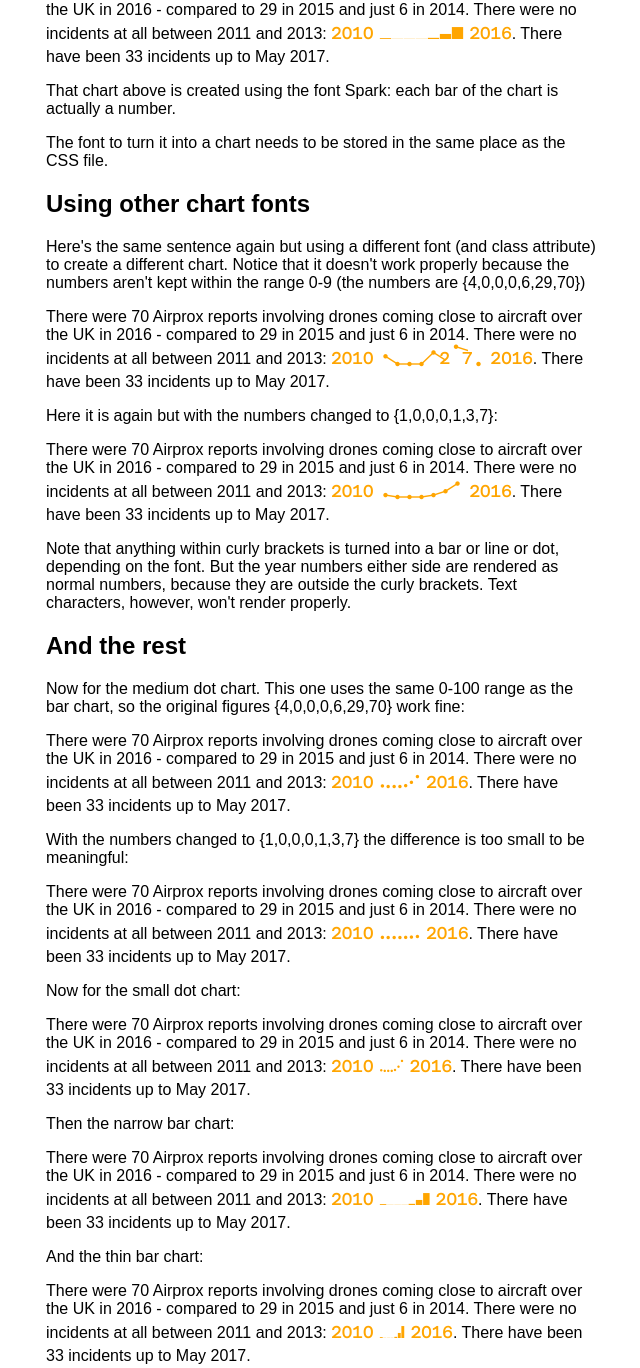
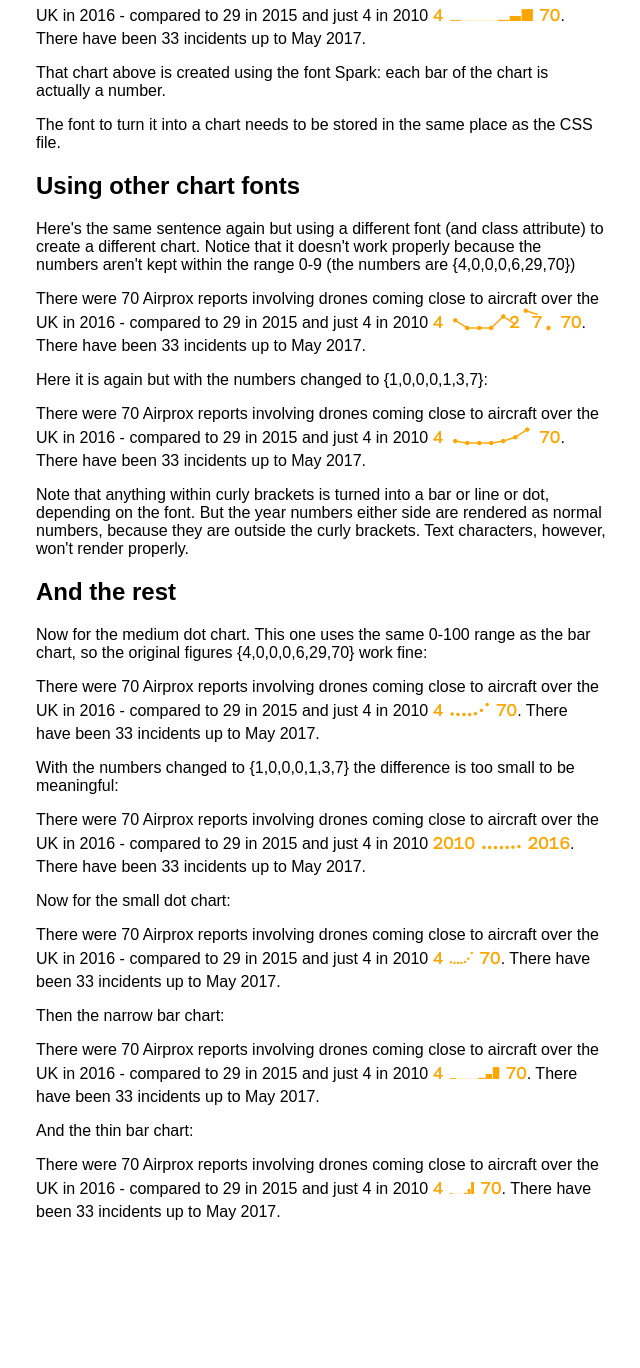
Before and after one commit to paulbradshaw/using-spark, a plain HTML site: page docs/index.html in a window 1280 px wide. Shown: the part 134-1502 px from the top of the page, without its empty margins (319-959 px from the left). After the commit the page ends 1371 px from the top, so only its background shows below. Drawn offline with Linux system fonts and the light colour scheme.

Commit message:
change width

```diff
--- a/docs/css/style.css
+++ b/docs/css/style.css
@@ -103,7 +103,7 @@ body {
 /* Desktop Styles */
 @media only screen and (min-width: 961px) {
   .page {
-    width: 550px;
+    width: 570px;
     margin: 0 auto;
   }
 }
--- a/docs/index.html
+++ b/docs/index.html
@@ -14,26 +14,26 @@
 <body>
   <div class="page">
   <h1>Examples of using the Spark font for creating charts in text</h1>
-  <p>There were 70 Airprox reports involving drones coming close to aircraft over the UK in 2016 - compared to 29 in 2015 and just 6 in 2014. There were no incidents at all between 2011 and 2013: <span class="barchart">2010 {4,0,0,0,6,29,70} 2016</span>. There have been 33 incidents up to May 2017. </p>
+  <p>There were 70 Airprox reports involving drones coming close to aircraft over the UK in 2016 - compared to 29 in 2015 and just 4 in 2010 <span class="barchart">4 {4,0,0,0,6,29,70} 70</span>. There have been 33 incidents up to May 2017. </p>
   <p>That chart above is created using the font Spark: each bar of the chart is actually a number.</p>
   <p> The font to turn it into a chart needs to be stored in the same place as the CSS file.</p>
   <h2>Using other chart fonts</h2>
   <p> Here's the same sentence again but using a different font (and class attribute) to create a different chart. Notice that it doesn't work properly because the numbers aren't kept within the range 0-9 (the numbers are {4,0,0,0,6,29,70})</p>
-  <p>There were 70 Airprox reports involving drones coming close to aircraft over the UK in 2016 - compared to 29 in 2015 and just 6 in 2014. There were no incidents at all between 2011 and 2013: <span class="linechart">2010 {4,0,0,0,6,29,70} 2016</span>. There have been 33 incidents up to May 2017. </p>
+  <p>There were 70 Airprox reports involving drones coming close to aircraft over the UK in 2016 - compared to 29 in 2015 and just 4 in 2010 <span class="linechart">4 {4,0,0,0,6,29,70} 70</span>. There have been 33 incidents up to May 2017. </p>
   <p> Here it is again but with the numbers changed to {1,0,0,0,1,3,7}:</p>
-  <p>There were 70 Airprox reports involving drones coming close to aircraft over the UK in 2016 - compared to 29 in 2015 and just 6 in 2014. There were no incidents at all between 2011 and 2013: <span class="linechart">2010 {1,0,0,0,1,3,7} 2016</span>. There have been 33 incidents up to May 2017. </p>
+  <p>There were 70 Airprox reports involving drones coming close to aircraft over the UK in 2016 - compared to 29 in 2015 and just 4 in 2010 <span class="linechart">4 {1,0,0,0,1,3,7} 70</span>. There have been 33 incidents up to May 2017. </p>
   <p>Note that anything within curly brackets is turned into a bar or line or dot, depending on the font. But the year numbers either side are rendered as normal numbers, because they are outside the curly brackets. Text characters, however, won't render properly.</p>
   <h2>And the rest</h2>
   <p>Now for the medium dot chart. This one uses the same 0-100 range as the bar chart, so the original figures {4,0,0,0,6,29,70} work fine:</p>
-  <p>There were 70 Airprox reports involving drones coming close to aircraft over the UK in 2016 - compared to 29 in 2015 and just 6 in 2014. There were no incidents at all between 2011 and 2013: <span class="dotchart">2010 {4,0,0,0,6,29,70} 2016</span>. There have been 33 incidents up to May 2017. </p>
+  <p>There were 70 Airprox reports involving drones coming close to aircraft over the UK in 2016 - compared to 29 in 2015 and just 4 in 2010 <span class="dotchart">4 {4,0,0,0,6,29,70} 70</span>. There have been 33 incidents up to May 2017. </p>
   <p>With the numbers changed to {1,0,0,0,1,3,7} the difference is too small to be meaningful:</p>
-  <p>There were 70 Airprox reports involving drones coming close to aircraft over the UK in 2016 - compared to 29 in 2015 and just 6 in 2014. There were no incidents at all between 2011 and 2013: <span class="dotchart">2010 {1,0,0,0,1,3,7} 2016</span>. There have been 33 incidents up to May 2017. </p>
+  <p>There were 70 Airprox reports involving drones coming close to aircraft over the UK in 2016 - compared to 29 in 2015 and just 4 in 2010 <span class="dotchart">2010 {1,0,0,0,1,3,7} 2016</span>. There have been 33 incidents up to May 2017. </p>
   <p>Now for the small dot chart:</p>
-  <p>There were 70 Airprox reports involving drones coming close to aircraft over the UK in 2016 - compared to 29 in 2015 and just 6 in 2014. There were no incidents at all between 2011 and 2013: <span class="dotchartsmall">2010 {4,0,0,0,6,29,70} 2016</span>. There have been 33 incidents up to May 2017. </p>
+  <p>There were 70 Airprox reports involving drones coming close to aircraft over the UK in 2016 - compared to 29 in 2015 and just 4 in 2010 <span class="dotchartsmall">4 {4,0,0,0,6,29,70} 70</span>. There have been 33 incidents up to May 2017. </p>
   <p>Then the narrow bar chart:</p>
-  <p>There were 70 Airprox reports involving drones coming close to aircraft over the UK in 2016 - compared to 29 in 2015 and just 6 in 2014. There were no incidents at all between 2011 and 2013: <span class="barchartnarrow">2010 {4,0,0,0,6,29,70} 2016</span>. There have been 33 incidents up to May 2017. </p>
+  <p>There were 70 Airprox reports involving drones coming close to aircraft over the UK in 2016 - compared to 29 in 2015 and just 4 in 2010 <span class="barchartnarrow">4 {4,0,0,0,6,29,70} 70</span>. There have been 33 incidents up to May 2017. </p>
   <p>And the thin bar chart:</p>
-  <p>There were 70 Airprox reports involving drones coming close to aircraft over the UK in 2016 - compared to 29 in 2015 and just 6 in 2014. There were no incidents at all between 2011 and 2013: <span class="barchartthin">2010 {4,0,0,0,6,29,70} 2016</span>. There have been 33 incidents up to May 2017. </p>
+  <p>There were 70 Airprox reports involving drones coming close to aircraft over the UK in 2016 - compared to 29 in 2015 and just 4 in 2010 <span class="barchartthin">4 {4,0,0,0,6,29,70} 70</span>. There have been 33 incidents up to May 2017. </p>
   </div>
 </body>
 </html>
```
